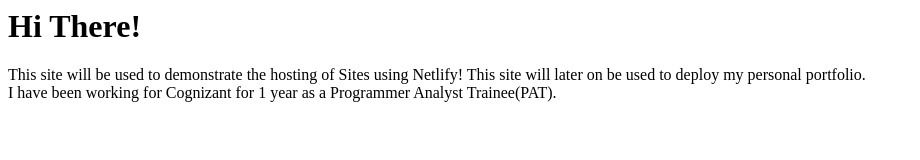
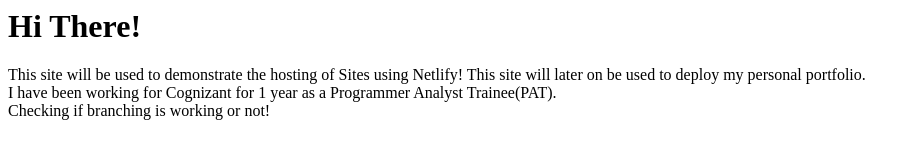
Before and after one commit to AbhishekDevJr/Hosting-Site-Netlify, a plain HTML site: page index.html in a window 1280 px wide. Shown: the whole page, without its empty margins (0-920 px from the left). Drawn offline with Linux system fonts and the light colour scheme.

Commit message:
Feat-ToBranch

```diff
--- a/index.html
+++ b/index.html
@@ -11,7 +11,8 @@
         <p>
             This site will be used to demonstrate the hosting of Sites using Netlify!
             This site will later on be used to deploy my personal portfolio.<br/>
-            I have been working for Cognizant for 1 year as a Programmer Analyst Trainee(PAT).
+            I have been working for Cognizant for 1 year as a Programmer Analyst Trainee(PAT).<br/>
+            Checking if branching is working or not!
         </p>
     </body>
 </html>
```
